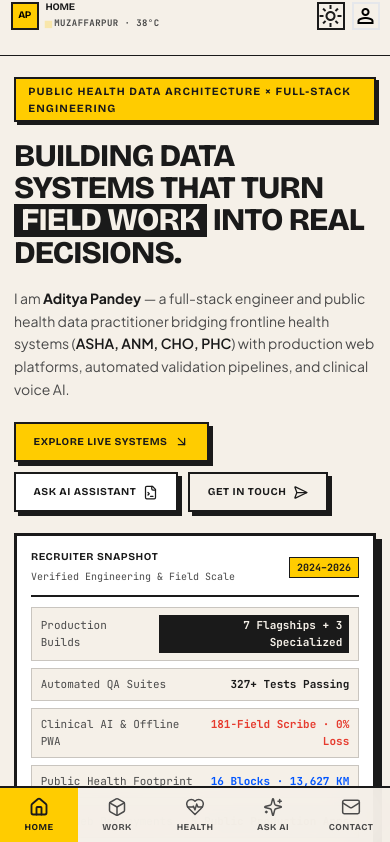
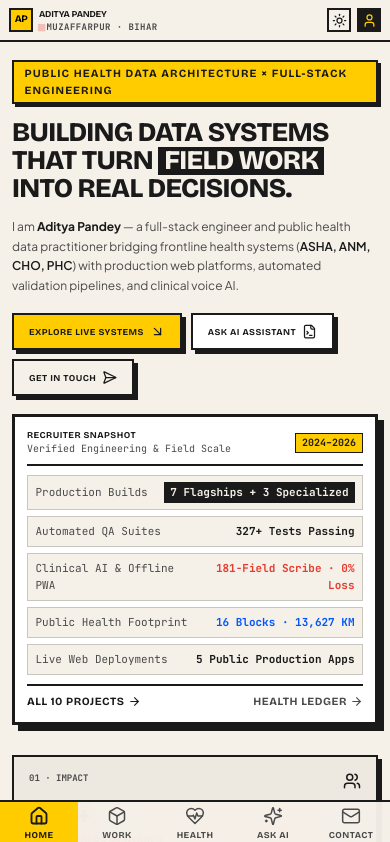
Before and after one commit to adityapandey2002/Portfolio, a Next.js app: page / in a window 390 px wide. Shown: the top 842 px of the page. Built offline with nearby package versions, Linux system fonts and the light colour scheme.

Commit message:
refactor: update responsive layout and typography
Adjust base font sizing, update header heights to use CSS variables, and shift the desktop breakpoint to 768px to ensure consistent navigation scaling across various device zoom levels.

```diff
--- a/src/app/globals.css
+++ b/src/app/globals.css
@@ -142,17 +142,17 @@ html {
   scroll-behavior: auto;
   color-scheme: light;
   scroll-snap-type: none;
-  font-size: 14px;
-}
-
-/* Tablet */
-@media (min-width: 768px) and (max-width: 1023px) {
+  font-size: 12px;
+}
+
+/* Real touch phones keep full readable 14px base scale */
+@media (max-width: 767px) and (pointer: coarse) {
   html {
-    font-size: 13px;
-  }
-}
-
-/* Standard Laptops (1024px–1439px: 1280x720, 1366x768, 150% DPI) */
+    font-size: 14px;
+  }
+}
+
+/* Standard Laptops (1024px–1439px: 1280x720, 1366x768, 110%–125% zoom) */
 @media (min-width: 1024px) and (max-width: 1439px) {
   html {
     font-size: 12.25px;
@@ -180,10 +180,21 @@ html {
   }
 }
 
-/* Short-height laptop viewports (e.g. 1366x768 / 1280x720 with browser chrome) */
-@media (min-width: 1024px) and (max-height: 760px) {
+/* Short-height / zoomed laptop viewports (e.g. 1366x768 @ 110%–200%, 1536x864 @ 125%–200%)
+   Strictly monotonic so zooming past 100% never triggers a reverse font-size spike. */
+@media (max-height: 760px) and (min-width: 640px) {
   html {
     font-size: 11.75px;
+  }
+}
+@media (max-height: 640px) and (min-width: 640px) {
+  html {
+    font-size: 11px;
+  }
+}
+@media (max-height: 500px) and (min-width: 480px) {
+  html {
+    font-size: 10.5px;
   }
 }
 
@@ -194,30 +205,57 @@ body {
 
 :root {
   --nav-h: 48px;
+  --header-row1-h: 3.5rem;
+  --header-h: 3.5rem;
   --safe-top: env(safe-area-inset-top, 0px);
   --safe-bottom: env(safe-area-inset-bottom, 0px);
   --zoom-inv: 1;
-  --fs-bump: 1;
+  --fs-bump: 0.88;
   --font-jetbrains: var(--font-jetbrains-mono);
 }
 
-@media (min-width: 1024px) and (max-width: 1679px) {
+/* Tablet & zoomed laptop desktop nav (768px–1023px): Row 1 (3.5rem) + Row 2 status (1.75rem) */
+@media (min-width: 768px) {
   :root {
-    --fs-bump: 0.88;
-  }
-}
-
-html[data-page='home'] {
-  --fs-bump: 1;
-}
+    --header-row1-h: 3.5rem;
+    --header-h: 5.25rem;
+  }
+}
+
+/* Standard laptop & desktop nav (1024px+): Row 1 (4rem) + Row 2 status (2rem) */
+@media (min-width: 1024px) {
+  :root {
+    --header-row1-h: 4rem;
+    --header-h: 6rem;
+  }
+}
+
+/* Reclaim vertical viewport space on short zoomed laptop screens (125%–200% zoom) */
+@media (min-width: 768px) and (max-height: 600px) {
+  :root {
+    --header-h: var(--header-row1-h);
+  }
+  .desktop-status-strip {
+    display: none !important;
+  }
+}
+
+/* Full desktop monitors restore 1.0 multiplier for legacy arbitrary px utilities */
+@media (min-width: 1680px) {
+  :root {
+    --fs-bump: 1;
+  }
+}
+
+html[data-page='home'],
 html[data-page='health'] {
-  --fs-bump: 1;
-}
-
-@media (min-width: 1024px) and (max-width: 1679px) {
+  --fs-bump: 0.88;
+}
+
+@media (min-width: 1680px) {
   html[data-page='home'],
   html[data-page='health'] {
-    --fs-bump: 0.88;
+    --fs-bump: 1;
   }
 }
 
@@ -1619,10 +1657,10 @@ html[data-page='health'] .text-\[44px\] {
   --v2-accent-blue-rgb: 0 85 255;
 }
 
-/* The fixed bottom tab bar is visible up to the lg breakpoint. */
-@media (max-width: 1023px) {
+/* The fixed bottom tab bar is visible below the md breakpoint (<768px). */
+@media (max-width: 767px) {
   body {
-    padding-bottom: calc(64px + var(--safe-bottom));
+    padding-bottom: calc(3.5rem + var(--safe-bottom));
   }
 }
 
@@ -1705,10 +1743,10 @@ html.dark .border-brutalist {
   border-color: #ffffff;
 }
 
-/* When DesktopNav collapses its 32px status strip on scroll, keep sticky
-   sub-navigation bars flush beneath the 64px primary header row. */
-@media (min-width: 1024px) {
+/* When DesktopNav collapses its status strip on scroll, keep sticky
+   sub-navigation bars flush beneath the primary header row. */
+@media (min-width: 768px) {
   html[data-status-hidden='true'] .sticky-below-nav {
-    top: 4rem !important;
-  }
-}
+    top: var(--header-row1-h) !important;
+  }
+}
--- a/src/app/layout.tsx
+++ b/src/app/layout.tsx
@@ -68,7 +68,7 @@ export default function RootLayout({ children }: { children: React.ReactNode })
           rel="stylesheet"
         />
       </head>
-      <body className="bg-surface dark:bg-surface-dark font-sans text-primary dark:text-on-surface antialiased pt-16 lg:pt-24">
+      <body className="bg-surface dark:bg-surface-dark font-sans text-primary dark:text-on-surface antialiased pt-[var(--header-h)]">
         <ThemeProvider>
           <MobileHeader />
           <MobileTabBar />
--- a/src/components/sections/Hero.tsx
+++ b/src/components/sections/Hero.tsx
@@ -186,7 +186,7 @@ export function Hero() {
       <section className="w-full border-b-4 border-primary dark:border-[#3f3f46] py-6 lg:py-10 bg-surface dark:bg-[#161619] px-4 sm:px-6 lg:px-8">
         <div className="max-w-7xl mx-auto flex flex-col gap-8">
           <div className="grid grid-cols-1 lg:grid-cols-12 gap-6 items-start">
-            <div className="lg:col-span-8 space-y-5">
+            <div className="lg:col-span-7 xl:col-span-8 space-y-5">
               <div className="inline-block bg-primary-container text-on-primary-container dark:bg-[#facc15] dark:text-[#121214] px-3.5 py-1 border-2 border-primary dark:border-[#3f3f46] font-headline text-[11px] font-bold uppercase tracking-widest shadow-[3px_3px_0px_#1a1a1a] dark:shadow-[3px_3px_0px_#000000]">
                 Public Health Data Architecture × Full-Stack Engineering
               </div>
@@ -217,18 +217,18 @@ export function Hero() {
             </div>
 
             {/* Recruiter-focused Production & Field Snapshot */}
-            <div className="lg:col-span-4">
+            <div className="lg:col-span-5 xl:col-span-4">
               <div className="relative rounded-0 border-[3px] border-primary dark:border-[#3f3f46] bg-surface-container-lowest dark:bg-[#1a1a1f] shadow-[6px_6px_0px_#1a1a1a] dark:shadow-[6px_6px_0px_#000000] p-4">
-                <div className="flex items-center justify-between pb-2.5 border-b-2 border-primary dark:border-[#3f3f46] mb-3">
-                  <div>
+                <div className="flex items-center justify-between gap-2 pb-2.5 border-b-2 border-primary dark:border-[#3f3f46] mb-3">
+                  <div className="min-w-0">
                     <span className="font-headline font-bold text-xs uppercase tracking-wider text-on-surface block">
                       Recruiter Snapshot
                     </span>
-                    <span className="font-mono text-[10px] text-on-surface-variant">
+                    <span className="font-mono text-[10px] text-on-surface-variant block truncate">
                       Verified Engineering &amp; Field Scale
                     </span>
                   </div>
-                  <span className="bg-primary-container dark:bg-[#facc15] text-on-primary-container dark:text-[#121214] px-2 py-0.5 font-mono font-bold text-[10px] uppercase border border-primary dark:border-[#3f3f46]">
+                  <span className="shrink-0 whitespace-nowrap bg-primary-container dark:bg-[#facc15] text-on-primary-container dark:text-[#121214] px-2 py-0.5 font-mono font-bold text-[10px] uppercase border border-primary dark:border-[#3f3f46]">
                     2024–2026
                   </span>
                 </div>
--- a/src/components/sections/HomeJumpNav.tsx
+++ b/src/components/sections/HomeJumpNav.tsx
@@ -41,8 +41,8 @@ export function HomeJumpNav() {
         };
       });
 
-      const isDesktop = window.innerWidth >= 1024;
-      const activationOffset = isDesktop ? 210 : 170;
+      const isDesktop = window.innerWidth >= 768;
+      const activationOffset = isDesktop ? 190 : 150;
 
       const nextActive = computeActiveSection(positions, {
         activationOffset,
@@ -110,7 +110,7 @@ export function HomeJumpNav() {
       aria-label="Jump to a home section"
       data-testid="home-jump-nav"
       data-active-section={activeId}
-      className="sticky-below-nav sticky top-16 z-40 border-y-2 border-outline bg-surface-container-high/95 backdrop-blur-md transition-[top] duration-300 ease-out lg:top-24"
+      className="sticky-below-nav sticky top-[var(--header-h)] z-40 border-y-2 border-outline bg-surface-container-high/95 backdrop-blur-md transition-[top] duration-300 ease-out"
     >
       <div className="mx-auto flex max-w-7xl items-center justify-between gap-3 px-4 py-2 lg:px-8">
         <div
--- a/src/components/ui/MobileHeader.tsx
+++ b/src/components/ui/MobileHeader.tsx
@@ -1,81 +1,86 @@
 'use client';
 
 import Link from 'next/link';
+import { usePathname } from 'next/navigation';
+import { Moon, Sun, User } from 'lucide-react';
 import { useTheme } from '@/components/providers/ThemeProvider';
 
+function getRouteLabel(pathname: string): string {
+  if (pathname.startsWith('/work')) return 'Work & Systems';
+  if (pathname.startsWith('/health')) return 'Health Impact';
+  if (pathname.startsWith('/ask')) return 'Ask AI';
+  return 'Aditya Pandey';
+}
+
 /**
- * MobileHeader — fixed top bar for small screens.
- *
- * - AP mark, Home title and field location
- * - Light/dark theme toggle
- * - Person glyph
- *
- * Page navigation lives in MobileTabBar; desktop uses DesktopNav.
+ * MobileHeader — compact fixed top bar for narrow (<768px) screens.
  */
 export function MobileHeader() {
+  const pathname = usePathname();
   const { theme, toggleTheme } = useTheme();
   const isDark = theme === 'dark';
+  const routeLabel = getRouteLabel(pathname);
 
   return (
     <header
-      className={`fixed top-0 left-0 right-0 z-50 h-16 lg:hidden ${
+      className={`fixed top-0 left-0 right-0 z-50 h-14 md:hidden ${
         isDark
-          ? 'dark:bg-surface dark:border-white border-b border-white/10'
-          : 'bg-surface border-b border-primary'
+          ? 'border-b-2 border-outline bg-surface'
+          : 'border-b-2 border-primary bg-surface'
       }`}
       aria-label="Mobile header"
     >
-      <div className="flex items-center justify-between px-3">
-        {/* Left: AP logo + Home title + location */}
-        <div className="flex items-center gap-2">
+      <div className="flex h-full items-center justify-between gap-2 px-3">
+        {/* Left: AP logo + active route title + location */}
+        <div className="flex min-w-0 items-center gap-2">
           <Link
-            href="/#hero"
-            className="flex h-8 w-8 shrink-0 items-center justify-center rounded-0 border-2 border-primary dark:border-white bg-accent-yellow dark:bg-primary-yellow text-black dark:text-black font-headline font-bold text-[10px] uppercase tracking-tighter"
+            href="/"
+            className="flex h-8 w-8 shrink-0 items-center justify-center border-2 border-primary bg-accent-yellow font-headline text-[10px] font-bold uppercase tracking-tighter text-black dark:border-primary-yellow dark:bg-primary-yellow dark:text-black"
           >
             AP
           </Link>
-          <div className="flex flex-col">
+          <div className="flex min-w-0 flex-col leading-none">
             <Link
-              href="/#hero"
-              className="font-headline text-[10px] font-bold uppercase tracking-tight text-on-surface dark:text-on-surface"
+              href="/"
+              className="truncate font-headline text-xs font-bold uppercase tracking-tight text-on-surface"
             >
-              Home
+              {routeLabel}
             </Link>
-            <div className="flex items-center gap-1 mt-0.5">
+            <div className="mt-1 flex items-center gap-1">
               <span
-                className="w-1.5 h-1.5 shrink-0 bg-accent-yellow dark:bg-primary-yellow animate-pulse"
+                className="h-1.5 w-1.5 shrink-0 animate-pulse bg-accent-red dark:bg-primary-yellow"
                 aria-hidden="true"
               />
-              <span className="font-mono text-[9px] font-bold uppercase tracking-wider text-on-surface-variant dark:text-on-surface-variant">
-                MUZAFFARPUR · 38°C
+              <span className="truncate font-mono text-[9px] font-bold uppercase tracking-wider text-on-surface-variant">
+                MUZAFFARPUR · BIHAR
               </span>
             </div>
           </div>
         </div>
 
-        {/* Right: theme toggle + person icon */}
-        <div className="flex items-center gap-2">
+        {/* Right: theme toggle + person badge */}
+        <div className="flex shrink-0 items-center gap-2">
           <button
+            type="button"
             onClick={toggleTheme}
             aria-label={isDark ? 'Switch to light mode' : 'Switch to dark mode'}
-            className={`flex h-8 w-8 shrink-0 items-center justify-center rounded-0 border-2 ${
+            className={`flex h-8 w-8 shrink-0 items-center justify-center border-2 transition-colors ${
               isDark
-                ? 'border-white text-white bg-transparent'
-                : 'border-primary text-primary bg-transparent'
-            } hover:bg-accent-yellow dark:hover:bg-primary-yellow hover:text-primary dark:hover:text-on-primary transition-colors`}
+                ? 'border-outline bg-surface-low text-primary-yellow hover:bg-primary-yellow hover:text-black'
+                : 'border-primary bg-surface text-primary hover:bg-accent-yellow hover:text-black'
+            }`}
           >
-            {isDark ? (
-              <span className="material-symbols-outlined text-[16px]">dark_mode</span>
-            ) : (
-              <span className="material-symbols-outlined text-[16px]">light_mode</span>
-            )}
+            {isDark ? <Moon size={15} aria-hidden="true" /> : <Sun size={15} aria-hidden="true" />}
           </button>
-          <div className="flex h-8 w-8 shrink-0 items-center justify-center rounded-none border-2 ${
+          <div
+            aria-hidden="true"
+            className={`flex h-8 w-8 shrink-0 items-center justify-center border-2 ${
               isDark
-                ? 'border-white bg-transparent text-white'
-                : 'border-primary bg-accent-yellow text-black dark:border-white dark:bg-primary-yellow dark:text-black'
-            }">
-            <span className="material-symbols-outlined text-[16px]">person</span>
+                ? 'border-outline bg-primary-yellow text-black'
+                : 'border-primary bg-primary text-primary-container'
+            }`}
+          >
+            <User size={15} />
           </div>
         </div>
       </div>
--- a/src/components/ui/MobileTabBar.tsx
+++ b/src/components/ui/MobileTabBar.tsx
@@ -29,10 +29,10 @@ export function MobileTabBar() {
   return (
     <nav
       aria-label="Mobile navigation"
-      className="fixed inset-x-0 bottom-0 z-[110] border-t-2 border-primary bg-surface/95 backdrop-blur-xl lg:hidden"
+      className="fixed inset-x-0 bottom-0 z-[110] border-t-2 border-primary bg-surface/95 backdrop-blur-xl md:hidden"
       style={{ paddingBottom: 'var(--safe-bottom)' }}
     >
-      <div className="grid h-16 w-full grid-cols-5 items-stretch">
+      <div className="grid h-14 w-full grid-cols-5 items-stretch">
         {TABS.map((tab) => {
           const active = isActive(tab.href);
           const Icon = tab.icon;
--- a/src/components/ui/Preloader.tsx
+++ b/src/components/ui/Preloader.tsx
@@ -136,7 +136,7 @@ function BootOverlay({ closing, onSkip }: { closing: boolean; onSkip: () => void
       </div>
 
       {/* Boot panel */}
-      <div className="flex flex-1 items-center overflow-hidden px-4 py-6 sm:px-8 sm:py-8">
+      <div className="flex flex-1 items-center overflow-y-auto px-4 py-4 sm:px-8 sm:py-6">
         <div className="mx-auto w-full max-w-5xl">
           <div className="mb-5 flex items-center gap-3 sm:mb-7">
             <span className="bg-primary px-2 py-1 font-mono text-[9px] font-bold uppercase tracking-[0.2em] text-primary-container dark:bg-primary-yellow dark:text-black">
--- a/src/components/work/WorkFilterBar.tsx
+++ b/src/components/work/WorkFilterBar.tsx
@@ -33,7 +33,7 @@ export function WorkFilterBar() {
   }
 
   return (
-    <section className="sticky-below-nav sticky top-16 z-40 w-full border-b-2 border-primary bg-surface-container px-6 py-4 transition-[top] duration-300 ease-out dark:border-outline dark:bg-surface-low lg:top-24 lg:px-12">
+    <section className="sticky-below-nav sticky top-[var(--header-h)] z-40 w-full border-b-2 border-primary bg-surface-container px-6 py-4 transition-[top] duration-300 ease-out dark:border-outline dark:bg-surface-low lg:px-12">
       <div className="mx-auto flex max-w-7xl flex-col items-start justify-between gap-4 sm:flex-row sm:items-center">
         <div className="flex items-center gap-2">
           <span className="material-symbols-outlined text-[20px] text-primary dark:text-primary-yellow">
--- a/src/components/work/WorkShowcaseClient.tsx
+++ b/src/components/work/WorkShowcaseClient.tsx
@@ -192,7 +192,7 @@ export function WorkShowcaseClient() {
       </section>
 
       {/* Sticky Category Filter + Instant Search Bar */}
-      <div className="sticky-below-nav sticky top-16 z-30 border-b-2 border-primary bg-surface-container/95 px-4 py-3 backdrop-blur-sm dark:border-[#3f3f46] dark:bg-[#161619]/95 sm:px-8 lg:top-24 lg:px-12">
+      <div className="sticky-below-nav sticky top-[var(--header-h)] z-30 border-b-2 border-primary bg-surface-container/95 px-4 py-3 backdrop-blur-sm transition-[top] duration-300 ease-out dark:border-[#3f3f46] dark:bg-[#161619]/95 sm:px-8 lg:px-12">
         <div className="mx-auto flex max-w-7xl flex-col gap-3 lg:flex-row lg:items-center lg:justify-between">
           <div
             role="group"
```
Also changed, not shown: src/components/ui/DesktopNav.tsx (+27 -27 lines).
